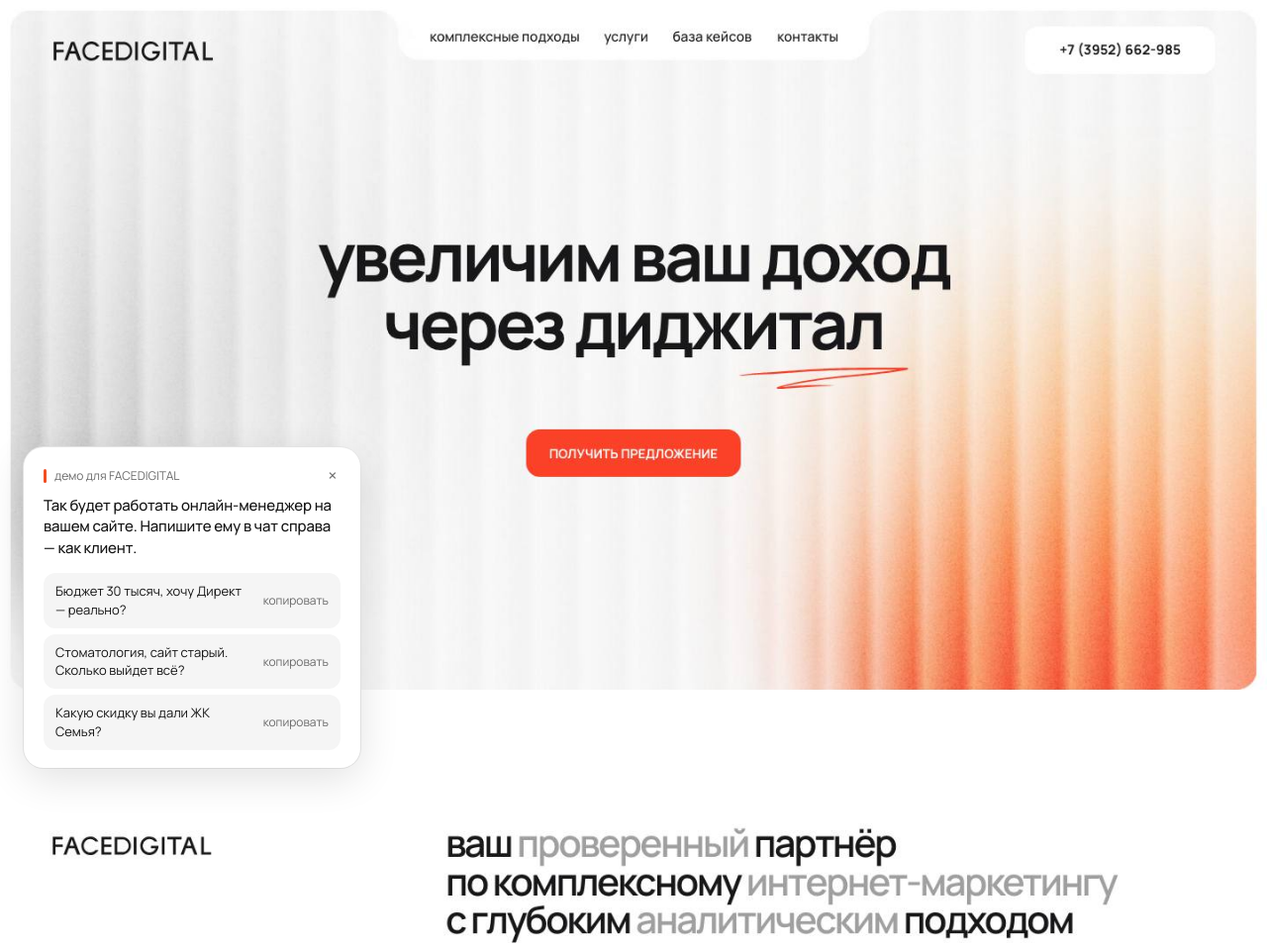
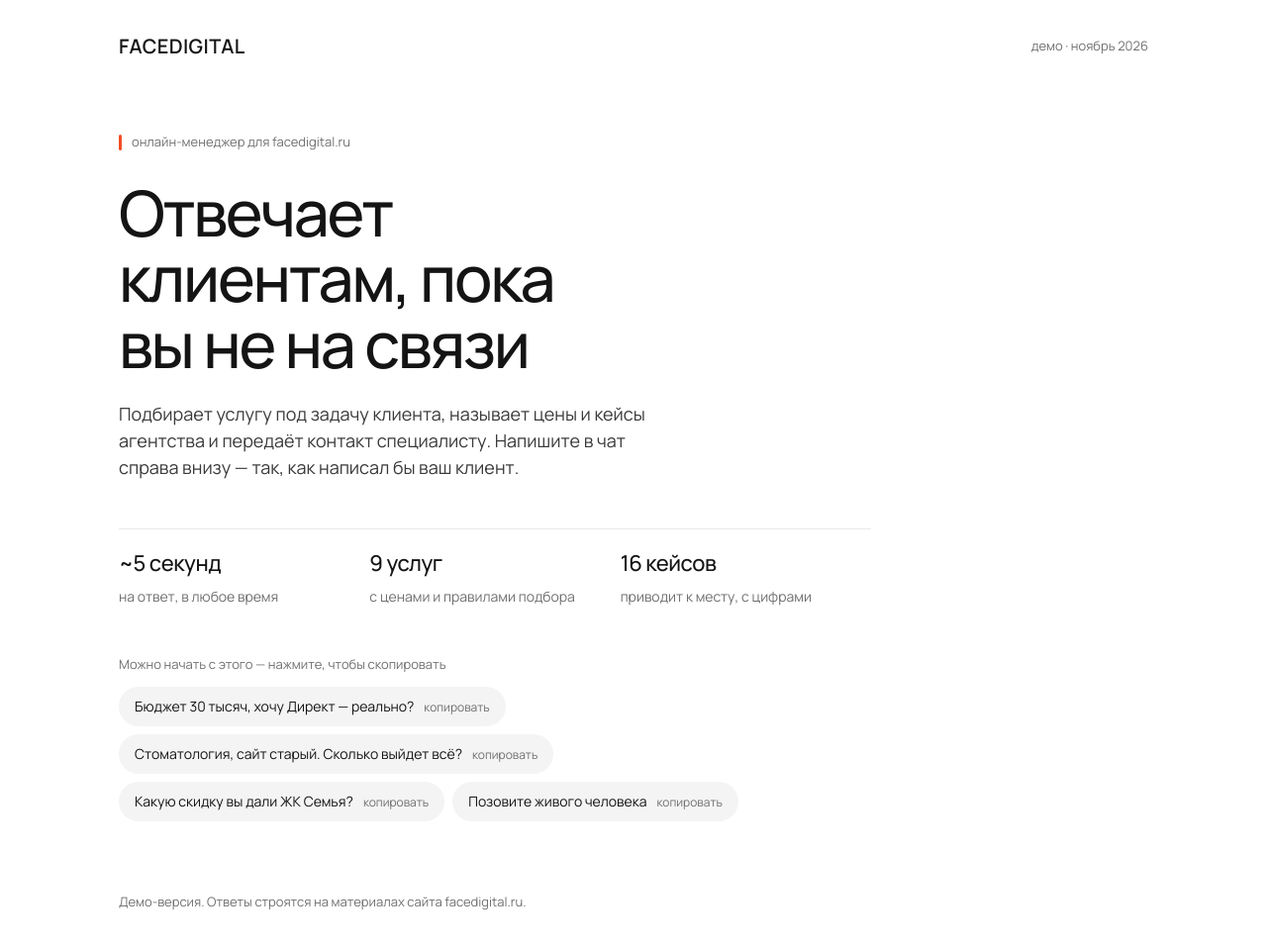
Before and after one commit to averkkin/fd-demo, a plain HTML site: page index.html in a window 1280 px wide. Shown: the top 957 px of the page at 99% size. Drawn offline with Linux system fonts and the light colour scheme; a script that the page names is missing.

Commit message:
Minimal standalone demo page
Co-Authored-By: Claude Opus 5.5 <noreply@anthropic.com>

```diff
--- a/index.html
+++ b/index.html
@@ -4,83 +4,99 @@
 <meta charset="utf-8">
 <meta name="viewport" content="width=device-width, initial-scale=1">
 <meta name="robots" content="noindex, nofollow">
-<title>FACEDIGITAL — демо</title>
+<title>FACEDIGITAL — онлайн-менеджер</title>
 <link rel="preconnect" href="https://fonts.googleapis.com">
 <link rel="stylesheet" href="https://fonts.googleapis.com/css2?family=Manrope:wght@400;500;600&display=swap">
 <style>
-  :root { --accent: #F04E23; --ink: #141414; --muted: #6b6b6b; --line: #ececec; }
+  :root { --accent: #F04E23; --ink: #141414; --muted: #707070; --soft: #f4f4f4; --line: #e9e9e9; }
   * { box-sizing: border-box; }
-  html, body { margin: 0; background: #fff; }
-  .site { display: block; max-width: 1440px; margin: 0 auto; }
-  .site img { display: block; width: 100%; height: auto; }
+  html, body { margin: 0; background: #fff; color: var(--ink); }
+  body { font: 400 16px/1.5 Manrope, system-ui, -apple-system, sans-serif; min-height: 100vh; display: flex; flex-direction: column; }
 
-  .note {
-    position: fixed; left: 24px; bottom: 24px; z-index: 5;
-    width: 340px; padding: 20px 20px 18px;
-    background: #fff; color: var(--ink);
-    border-radius: 20px; box-shadow: 0 10px 40px rgba(0,0,0,.12), 0 0 0 1px var(--line);
-    font: 400 14px/1.45 Manrope, system-ui, -apple-system, sans-serif;
-    transition: opacity .2s, transform .2s;
+  header, main, footer { width: 100%; max-width: 1120px; margin: 0 auto; padding-left: 40px; padding-right: 40px; }
+  header { padding-top: 32px; display: flex; justify-content: space-between; align-items: center; }
+  .logo { font-weight: 600; font-size: 20px; letter-spacing: .02em; }
+  .meta { font-size: 13px; color: var(--muted); }
+
+  main { flex: 1; display: flex; flex-direction: column; justify-content: center; padding-top: 72px; padding-bottom: 72px; }
+  .label { display: flex; align-items: center; gap: 10px; font-size: 13px; color: var(--muted); margin-bottom: 28px; }
+  .label::before { content: ""; width: 3px; height: 16px; background: var(--accent); border-radius: 2px; }
+  h1 { margin: 0 0 24px; font-weight: 500; font-size: clamp(36px, 5.4vw, 64px); line-height: 1.04; letter-spacing: -.035em; max-width: 13ch; }
+  .lead { margin: 0 0 48px; font-size: 18px; color: #3a3a3a; max-width: 52ch; }
+
+  .facts { display: grid; grid-template-columns: repeat(3, minmax(0, 1fr)); border-top: 1px solid var(--line); max-width: 760px; margin-bottom: 48px; }
+  .fact { padding: 18px 24px 0 0; }
+  .fact b { display: block; font-weight: 500; font-size: 22px; letter-spacing: -.02em; margin-bottom: 4px; }
+  .fact span { font-size: 14px; color: var(--muted); }
+
+  .try-title { font-size: 13px; color: var(--muted); margin-bottom: 12px; }
+  .asks { display: flex; flex-wrap: wrap; gap: 8px; max-width: 760px; }
+  .ask {
+    all: unset; box-sizing: border-box; cursor: pointer; display: inline-flex; gap: 10px; align-items: baseline;
+    padding: 11px 16px; border-radius: 999px; background: var(--soft); font-size: 14px; line-height: 1.3;
+    transition: background .15s;
   }
-  .note.hidden { opacity: 0; transform: translateY(8px); pointer-events: none; }
-  .label { display: flex; align-items: center; gap: 8px; font-size: 12px; color: var(--muted); margin-bottom: 10px; }
-  .label::before { content: ""; width: 3px; height: 14px; background: var(--accent); border-radius: 2px; }
-  .note p { margin: 0 0 14px; font-size: 15px; font-weight: 500; letter-spacing: -.01em; }
-  .asks { display: flex; flex-direction: column; gap: 6px; }
-  .ask {
-    all: unset; cursor: pointer; display: flex; justify-content: space-between; align-items: center; gap: 10px;
-    padding: 9px 12px; border-radius: 12px; background: #f5f5f5; font-size: 13px; color: var(--ink);
-  }
-  .ask:hover { background: #eee; }
+  .ask:hover { background: #ececec; }
   .ask:focus-visible { outline: 2px solid var(--accent); outline-offset: 2px; }
-  .ask span:last-child { color: var(--muted); font-size: 12px; white-space: nowrap; }
-  .ask.done span:last-child { color: var(--accent); }
-  .close {
-    all: unset; cursor: pointer; position: absolute; top: 14px; right: 14px;
-    width: 28px; height: 28px; display: grid; place-items: center; border-radius: 50%; color: var(--muted); font-size: 18px;
-  }
-  .close:hover { background: #f2f2f2; color: var(--ink); }
-  .close:focus-visible { outline: 2px solid var(--accent); }
+  .ask small { font-size: 12px; color: var(--muted); }
+  .ask.done small { color: var(--accent); }
+
+  footer { padding-bottom: 32px; font-size: 13px; color: var(--muted); }
 
   @media (max-width: 720px) {
-    .note { left: 12px; right: 88px; bottom: 16px; width: auto; padding: 14px 14px 12px; border-radius: 16px; }
-    .note p { font-size: 14px; margin-bottom: 10px; }
-    .asks { display: none; }
-    .close { top: 8px; right: 8px; }
+    header, main, footer { padding-left: 20px; padding-right: 20px; }
+    header { padding-top: 20px; }
+    .meta { display: none; }
+    main { padding-top: 48px; padding-bottom: 48px; justify-content: flex-start; }
+    .label { margin-bottom: 20px; }
+    .lead { font-size: 16px; margin-bottom: 36px; }
+    .facts { grid-template-columns: 1fr; margin-bottom: 36px; }
+    .fact { padding: 14px 0; border-bottom: 1px solid var(--line); display: flex; justify-content: space-between; align-items: baseline; gap: 16px; }
+    .fact b { font-size: 18px; margin: 0; }
+    .fact span { text-align: right; }
+    .asks { flex-direction: column; align-items: stretch; padding-bottom: 72px; }
+    .ask { border-radius: 14px; justify-content: space-between; }
   }
 </style>
 </head>
 <body>
-  <main class="site" aria-label="Главная страница facedigital.ru">
-    <picture>
-      <source media="(max-width: 720px)" srcset="site-mobile.jpg">
-      <img src="site-desktop.jpg" alt="Главная страница facedigital.ru">
-    </picture>
+  <header>
+    <div class="logo">FACEDIGITAL</div>
+    <div class="meta">демо · ноябрь 2026</div>
+  </header>
+
+  <main>
+    <div class="label">онлайн-менеджер для facedigital.ru</div>
+    <h1>Отвечает клиентам, пока вы не на связи</h1>
+    <p class="lead">Подбирает услугу под задачу клиента, называет цены и кейсы агентства и передаёт контакт специалисту. Напишите в чат справа внизу — так, как написал бы ваш клиент.</p>
+
+    <div class="facts">
+      <div class="fact"><b>~5 секунд</b><span>на ответ, в любое время</span></div>
+      <div class="fact"><b>9 услуг</b><span>с ценами и правилами подбора</span></div>
+      <div class="fact"><b>16 кейсов</b><span>приводит к месту, с цифрами</span></div>
+    </div>
+
+    <div class="try-title">Можно начать с этого — нажмите, чтобы скопировать</div>
+    <div class="asks">
+      <button class="ask" type="button"><span>Бюджет 30 тысяч, хочу Директ — реально?</span><small>копировать</small></button>
+      <button class="ask" type="button"><span>Стоматология, сайт старый. Сколько выйдет всё?</span><small>копировать</small></button>
+      <button class="ask" type="button"><span>Какую скидку вы дали ЖК Семья?</span><small>копировать</small></button>
+      <button class="ask" type="button"><span>Позовите живого человека</span><small>копировать</small></button>
+    </div>
   </main>
 
-  <aside class="note" id="note" aria-label="О демо">
-    <button class="close" type="button" aria-label="Скрыть" id="close">×</button>
-    <div class="label">демо для FACEDIGITAL</div>
-    <p>Так будет работать онлайн-менеджер на вашем сайте. Напишите ему в чат справа — как клиент.</p>
-    <div class="asks">
-      <button class="ask" type="button"><span>Бюджет 30 тысяч, хочу Директ — реально?</span><span>копировать</span></button>
-      <button class="ask" type="button"><span>Стоматология, сайт старый. Сколько выйдет всё?</span><span>копировать</span></button>
-      <button class="ask" type="button"><span>Какую скидку вы дали ЖК Семья?</span><span>копировать</span></button>
-    </div>
-  </aside>
+  <footer>Демо-версия. Ответы строятся на материалах сайта facedigital.ru.</footer>
 
   <script>
-    document.getElementById('close').addEventListener('click', function () {
-      document.getElementById('note').classList.add('hidden');
-    });
     document.querySelectorAll('.ask').forEach(function (b) {
       b.addEventListener('click', function () {
-        var text = b.firstElementChild.textContent;
-        var mark = function () {
-          b.classList.add('done'); b.lastElementChild.textContent = 'скопировано';
-          setTimeout(function () { b.classList.remove('done'); b.lastElementChild.textContent = 'копировать'; }, 1600);
-        };
-        try { navigator.clipboard.writeText(text).then(mark, function () {}); } catch (e) {}
+        var text = b.firstElementChild.textContent, s = b.lastElementChild;
+        try {
+          navigator.clipboard.writeText(text).then(function () {
+            b.classList.add('done'); s.textContent = 'скопировано';
+            setTimeout(function () { b.classList.remove('done'); s.textContent = 'копировать'; }, 1600);
+          }, function () {});
+        } catch (e) {}
       });
     });
   </script>
```
Also changed, not shown: site-desktop.jpg (deleted), site-mobile.jpg (deleted).
